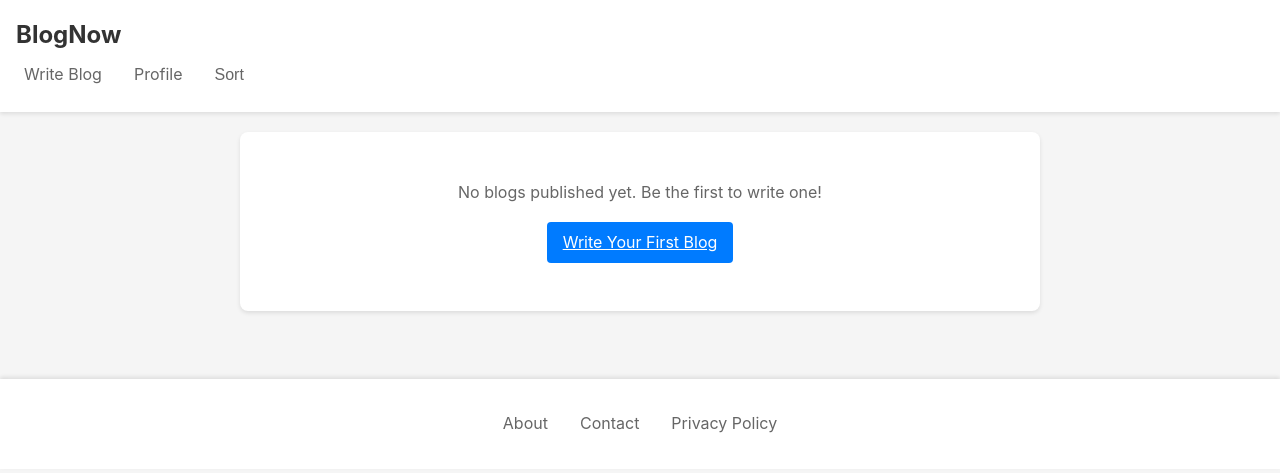
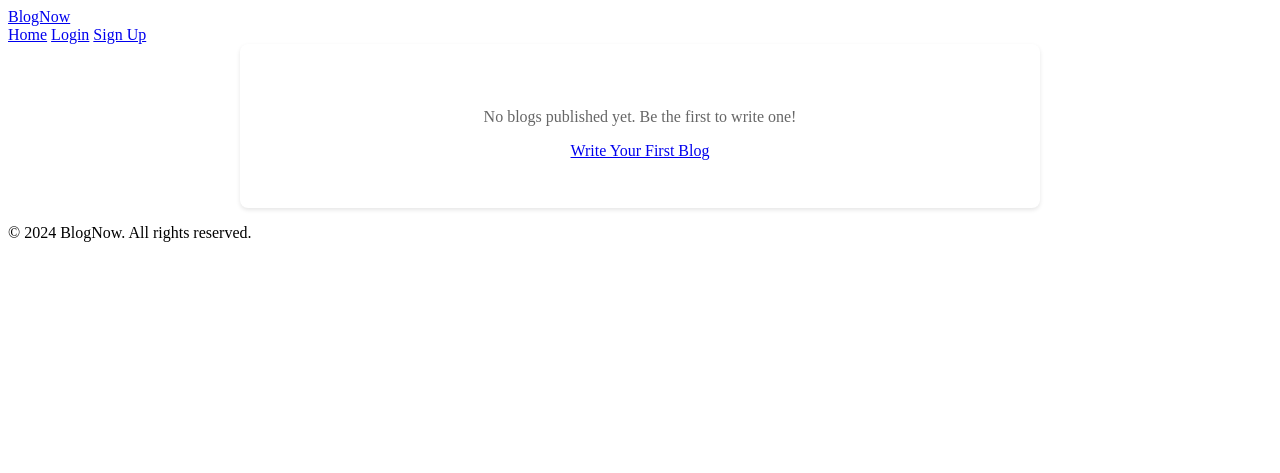
Before and after one commit to Zed-Kryp/blognow, a Flask app: page / in a window 1280 px wide. Shown: the top 473 px of the page. Run offline with Flask 3, Linux system fonts and the light colour scheme; parts of the project's set-up code (start-up, migrations or seed data) failed here and were passed over.

Commit message:
Add user authentication system with login and signup functionality

```diff
--- a/app.py
+++ b/app.py
@@ -1,10 +1,12 @@
-from flask import Flask, render_template, request, jsonify, redirect, url_for
+from flask import Flask, render_template, request, jsonify, redirect, url_for, flash, session
 from models import db, User, Blog, Comment, Like
 import os
 from datetime import datetime
 from dotenv import load_dotenv
 import logging
 import re
+from werkzeug.security import generate_password_hash, check_password_hash
+from functools import wraps
 
 load_dotenv()
 
@@ -62,6 +64,71 @@
 
 # Initialize database
 init_db()
+
+# Login required decorator
+def login_required(f):
+    @wraps(f)
+    def decorated_function(*args, **kwargs):
+        if 'user_id' not in session:
+            flash('Please log in to access this page.', 'error')
+            return redirect(url_for('login'))
+        return f(*args, **kwargs)
+    return decorated_function
+
+# Authentication routes
+@app.route('/login', methods=['GET', 'POST'])
+def login():
+    if request.method == 'POST':
+        email = request.form.get('email')
+        password = request.form.get('password')
+
+        user = User.query.filter_by(email=email).first()
+
+        if user and user.check_password(password):
+            session['user_id'] = user.id
+            flash('Successfully logged in!', 'success')
+            return redirect(url_for('home'))
+        else:
+            flash('Invalid email or password.', 'error')
+
+    return render_template('auth/login.html')
+
+@app.route('/signup', methods=['GET', 'POST'])
+def signup():
+    if request.method == 'POST':
+        username = request.form.get('username')
+        email = request.form.get('email')
+        password = request.form.get('password')
+        confirm_password = request.form.get('confirm_password')
+
+        if password != confirm_password:
+            flash('Passwords do not match.', 'error')
+            return render_template('auth/signup.html')
+
+        if User.query.filter_by(email=email).first():
+            flash('Email already registered.', 'error')
+            return render_template('auth/signup.html')
+
+        if User.query.filter_by(username=username).first():
+            flash('Username already taken.', 'error')
+            return render_template('auth/signup.html')
+
+        user = User(username=username, email=email)
+        user.set_password(password)
+
+        db.session.add(user)
+        db.session.commit()
+
+        flash('Account created successfully! Please log in.', 'success')
+        return redirect(url_for('login'))
+
+    return render_template('auth/signup.html')
+
+@app.route('/logout')
+def logout():
+    session.pop('user_id', None)
+    flash('Successfully logged out.', 'success')
+    return redirect(url_for('home'))
 
 @app.route('/')
 def home():
@@ -171,6 +238,13 @@
     db.session.rollback()
     return render_template('error.html', error="Internal server error"), 500
 
+@app.context_processor
+def inject_user():
+    if 'user_id' in session:
+        user = User.query.get(session['user_id'])
+        return {'current_user': user}
+    return {'current_user': None}
+
 if __name__ == '__main__':
     port = int(os.getenv('PORT', 5000))
     app.run(host='0.0.0.0', port=port)
--- a/templates/base.html
+++ b/templates/base.html
@@ -4,7 +4,7 @@
     <meta charset="UTF-8">
     <meta name="viewport" content="width=device-width, initial-scale=1.0">
     <title>{% block title %}BlogNow{% endblock %}</title>
-    <link rel="stylesheet" href="{{ url_for('static', filename='css/common.css') }}">
+    <link rel="stylesheet" href="{{ url_for('static', filename='css/style.css') }}">
     {% block extra_css %}{% endblock %}
 </head>
 <body>
@@ -13,33 +13,35 @@
             <a href="{{ url_for('home') }}">BlogNow</a>
         </div>
         <div class="nav-links">
-            {% if current_user.role in ['author', 'moderator', 'admin'] %}
-            <a href="{{ url_for('new_blog') }}" class="nav-link">Write Blog</a>
+            <a href="{{ url_for('home') }}">Home</a>
+            {% if session.get('user_id') %}
+                <a href="{{ url_for('create_blog') }}">Write</a>
+                <a href="{{ url_for('profile', username=current_user.username) }}">Profile</a>
+                <a href="{{ url_for('logout') }}">Logout</a>
+            {% else %}
+                <a href="{{ url_for('login') }}">Login</a>
+                <a href="{{ url_for('signup') }}">Sign Up</a>
             {% endif %}
-            <a href="{{ url_for('profile', user_id=current_user.id) }}" class="nav-link">Profile</a>
-            <div class="nav-dropdown">
-                <button class="nav-dropdown-btn">Sort</button>
-                <div class="nav-dropdown-content">
-                    <a href="{{ url_for('home', sort='latest') }}">Latest</a>
-                    <a href="{{ url_for('home', sort='most_liked') }}">Most Liked</a>
-                </div>
-            </div>
         </div>
     </nav>
 
     <main class="container">
+        {% with messages = get_flashed_messages(with_categories=true) %}
+            {% if messages %}
+                {% for category, message in messages %}
+                    <div class="alert alert-{{ category }}">{{ message }}</div>
+                {% endfor %}
+            {% endif %}
+        {% endwith %}
+
         {% block content %}{% endblock %}
     </main>
 
     <footer class="footer">
-        <div class="footer-content">
-            <a href="#">About</a>
-            <a href="#">Contact</a>
-            <a href="#">Privacy Policy</a>
-        </div>
+        <p>&copy; 2024 BlogNow. All rights reserved.</p>
     </footer>
 
-    <script src="{{ url_for('static', filename='js/common.js') }}"></script>
+    <script src="{{ url_for('static', filename='js/main.js') }}"></script>
     {% block extra_js %}{% endblock %}
 </body>
 </html>
```
Also changed, not shown: models.py (+10 -0 lines).
